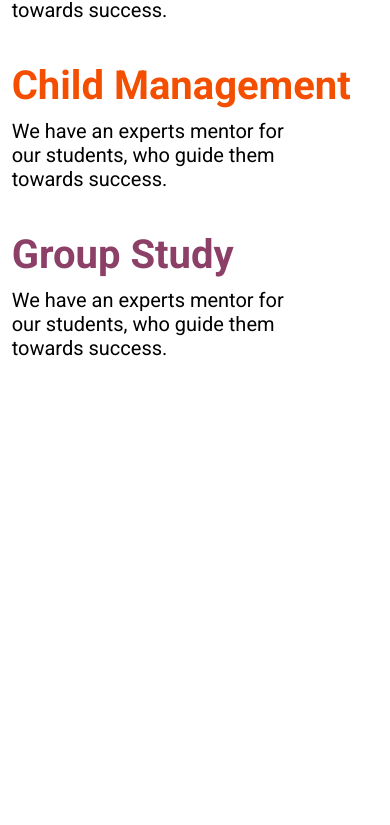
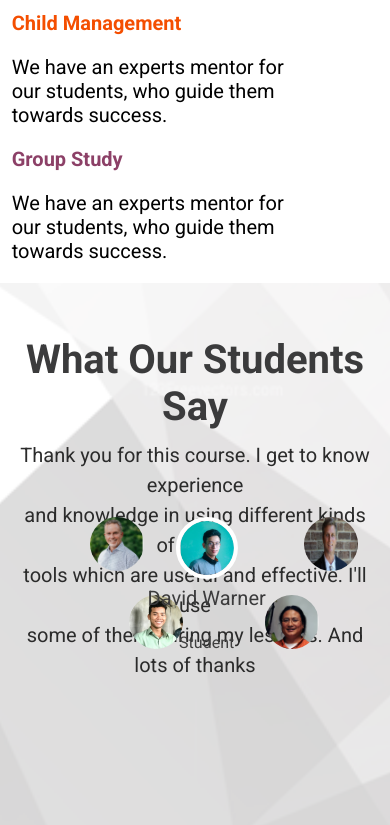
Before and after one commit to Azan80/figma, a Next.js app: page / in a window 390 px wide. Shown: the part 3439-4264 px from the top of the page. Before the commit the page ends 3819 px from the top, so only its background shows below. Built offline with nearby package versions, Linux system fonts and the light colour scheme.

Commit message:
my students

```diff
--- a/src/app/components/navbar/content/content.tsx
+++ b/src/app/components/navbar/content/content.tsx
@@ -106,6 +106,7 @@ const Content = () => {
   const Book= courses[index] ? courses[index].book:''
 const Lecture = courses[index] ? courses[index].lectures:''
 const Clock = courses[index] ? courses[index].clock:""
+
 
 
   const toggleCourses = () => {
@@ -403,19 +404,44 @@ towards success.
       </div>
     </div>
 
-    {/* <div className={styles.Container5}>
-      <div className={styles.Students}>
-
-
+    <div className={styles.Container5}>
+  <div className={styles.BackGroundWrapper}>
+    <div className={styles.BackGroundImg} />
+    <div className={styles.Students}>
       <h2>What Our Students Say</h2>
-      <p>Thank you for this course. I get to know experience<br></br> and knowledge in using different kinds of online <br></br>
-tools which are useful and effective. I'll use <br></br>
-some of them during my lessons. And <br></br>
-lots of thanks</p>
-
+      <p>
+        Thank you for this course. I get to know experience<br />
+        and knowledge in using different kinds of online<br />
+        tools which are useful and effective. I'll use<br />
+        some of them during my lessons. And<br />
+        lots of thanks
+      </p>
+    </div>
+    <div className={styles.StudentImageContainer}>
+      <div className={styles.stdImg1}>
+        <Image
+src='/students/image_360.png' alt="Student 1" width={54} height={54} className={styles.stdIcon1} />
+      </div>
+      <div className={styles.stdImg2}>
+        <Image src='/img/pic/image_360-7.png' alt="Student 2"width={54} height={54}className={styles.stdIcon2} />
+      </div>
+      <div className={styles.stdImg3}>
+        <Image  style={{
+  border: '4px solid white',
+}}src='/students/image_360-1.png' alt="Student 3" width={54} height={54}className={styles.stdIcon3} />
+        <h6>David Warner</h6>
+        <p>Student</p>
+      </div>
+      <div className={styles.stdImg4}>
+        <Image src='/img/pic/image_360-10.png' alt="Student 4" width={54} height={54} className={styles.stdIcon4} />
+      </div>
+      <div className={styles.stdImg5}>
+        <Image src='/img/pic/image_360-11.png' alt="Student 5"width={54} height={54} className={styles.stdIcon5} />
+      </div>
+    </div>
+  </div>
 </div>
 
-    </div> */}
 
       </div>
     </div>
--- a/src/app/globals.css
+++ b/src/app/globals.css
@@ -10,4 +10,5 @@ html, body {
   font-family: 'Roboto', Arial, Helvetica, sans-serif;
   box-sizing: border-box;
   position: relative;
+
 }
--- a/src/app/styles/content/content.module.css
+++ b/src/app/styles/content/content.module.css
@@ -631,6 +631,7 @@ margin-left: 33%;
   display: flex;
 margin-left: 2%;
 color: #545353;
+font-size: 48px;
 
 }
 .offers {
@@ -678,6 +679,10 @@ font-size: 40px;
   .Container4{
     margin-left: 3%;
   }
+  .chooseHead{
+    font-size: 32px;
+    margin-left: -0.5%;
+  }
   .offers{
     display:list-item;
 
@@ -686,29 +691,152 @@ font-size: 40px;
   .offerItem, .offerItem1, .offerItem2 {
     text-align: left;
   }
+  .offerItem h3, .offerItem1 h3, .offerItem2 h3 {
+font-size: 20px;
+  }
+  .offerItem p , .offerItem1 p, .offerItem2 p {
+ margin-top: 2px;
+      }
+}
+.Container5 {
+  position: relative;
+  width: 100%;
+height: 470px;
+  overflow: hidden;
+  margin-bottom: 10vh;
+}
 
+.BackGroundWrapper {
+  position: relative;
+  width: 100%;
+  height: 100%;
 }
-/* .Container5 {
 
+.BackGroundImg {
+  position: absolute;
+  top: 0;
+  left: 0;
   width: 100%;
-  max-width: 1200px;
-  box-sizing: border-box;
+  height: 100%;
   background-image: url('/img/image_720.png');
   background-size: cover;
   background-position: center;
-  background-repeat: no-repeat;
-  margin: 0 auto;
-  margin-bottom: 2%;
-  height: auto;
-  min-height: 200px;
-  display:flex;
-  justify-content: center;
-  align-items: center;
+  opacity: 0.2;
+  z-index: 0;
 }
-.Students{
-  display: list-item;
+
+.Students {
+  position: relative;
+  padding: 20px;
+  color: #3B3B3C;
+  z-index: 1;
+  max-width: 600px;
+  margin: auto;
+
 }
-.Students h2{
-color: #3B3B3C;
 
-} */
+.Students h2 {
+  font-size: 40px;
+  margin-bottom: 10px;
+}
+
+.Students p {
+  color: #2B2B2B;
+  font-size: 20px;
+  line-height: 1.5;
+  margin-top: 0;
+}
+
+.StudentImageContainer {
+  position: absolute;
+  top: 0;
+  left: 0;
+  width: 100%;
+  height: 100%;
+  pointer-events: none;
+  z-index: 2;
+}
+
+.stdImg1, .stdImg2, .stdImg3, .stdImg4, .stdImg5 {
+  position: absolute;
+}
+
+.stdImg1 {
+  margin-left: 10%;
+  margin-top: 10%;
+}
+
+.stdImg2 {
+  margin-left: 20%;
+  margin-top: 30%;
+}
+
+.stdImg3 {
+
+  transform: translateX(-50%);
+margin-left: 50%;
+margin-top: 25%;
+
+
+
+}
+.stdImg3 h6{
+  font-size: 20px;
+  font-weight: 500;
+  margin-top :3%;
+  color:  #3B3B3C;
+
+}
+.stdImg3 p{
+  font-size: 16px;
+  font-weight: 400;
+  margin-top: -20%;
+color: #3F3F3F;
+
+
+}
+
+.stdImg4 {
+margin-left: 85%;
+margin-top: 10%;
+}
+
+.stdImg5 {
+  margin-left: 75%;
+  margin-top: 30%;
+}
+
+
+.stdIcon1, .stdIcon2, .stdIcon3, .stdIcon4, .stdIcon5 {
+  border-radius: 50%;
+}
+@media (max-width:1000px) {
+  .Container5{
+height:100vh;
+right: 3%;
+
+  }
+  .StudentImageContainer{
+    margin-top:5%;
+margin-left: 3%;
+  }
+  .stdImg1   {
+
+margin-top: 50%;
+margin-left: 30%;
+  }
+  .stdImg3 {
+
+   margin-top: 30%;
+
+  }
+  .stdImg4 {
+    margin-top: 50%;
+    margin-left: 65%;
+
+  }
+}@media (max-width:723px) {
+  .StudentImageContainer{
+    margin-top: 30%;
+  }
+}
```
Also changed, not shown: public/students/image_360-1.png (added), public/students/image_360.png (added).
